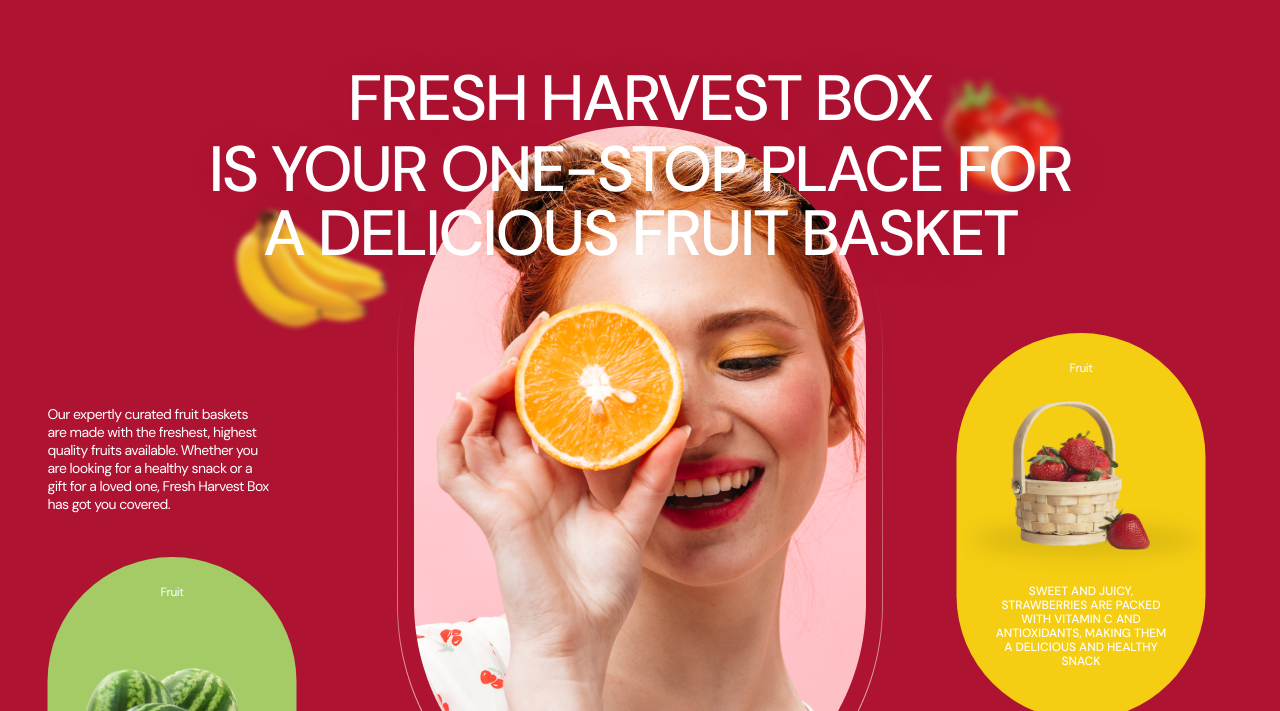
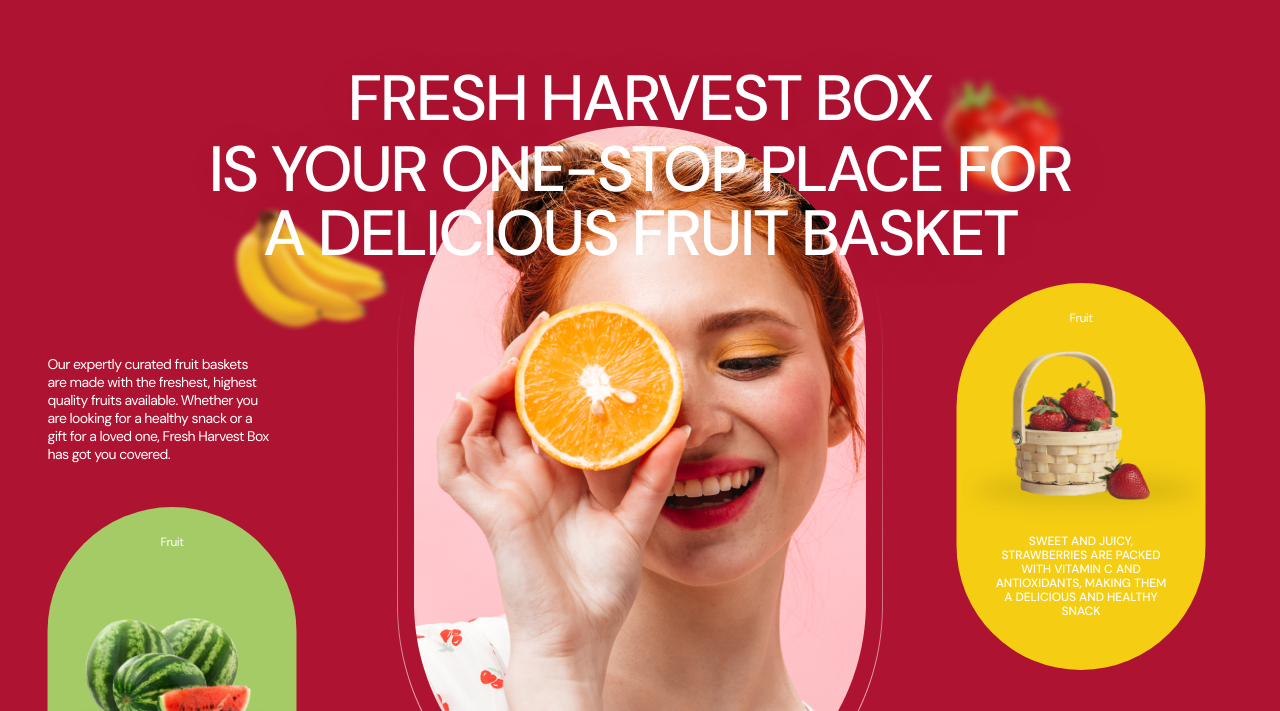
Before and after one commit to Okimmi/project-web-wizards, a website built with Vite: page src/index.html in a window 1280 px wide. Shown: the part 53-764 px from the top of the page. Built offline with nearby package versions, Linux system fonts and the light colour scheme.

Commit message:
Fix hero and make header fix

```diff
--- a/src/css/header.css
+++ b/src/css/header.css
@@ -1,4 +1,8 @@
 .header {
+  position: fixed;
+  z-index: 50;
+  width: 100%;
+
   background-color: var(--main-color);
 }
 .header-container {
--- a/src/css/hero.css
+++ b/src/css/hero.css
@@ -1,11 +1,11 @@
 .hero {
   position: relative;
-  padding-top: 56px;
+  padding-top: 106px;
 }
 
 @media only screen and (min-width: 768px) {
   .hero {
-    padding-top: 64px;
+    padding-top: 114px;
     padding-bottom: 137px;
   }
 }
@@ -290,6 +290,7 @@
 @media only screen and (min-width: 1280px) {
   .hero-wraper-box {
     position: absolute;
+    z-index: -1;
     top: 336px;
     left: 50%;
     transform: translateX(-50%);
```
